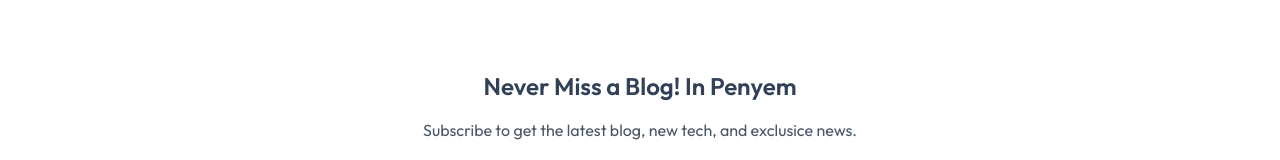
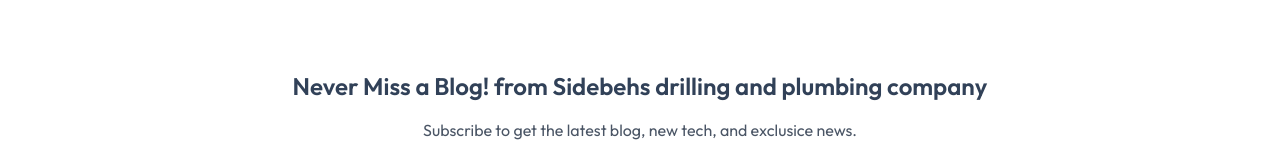
Before and after one commit to seedia1a2b/blog-client-page, a React (Vite) app: page / in a window 1280 px wide. Shown: the part 6090-6250 px from the top of the page. Built offline with nearby package versions, Linux system fonts and the light colour scheme; no server answers.

Commit message:
Change the subscribtion tag to match a borehole drilling company

```diff
--- a/src/components/Home/Subscription.jsx
+++ b/src/components/Home/Subscription.jsx
@@ -5,7 +5,7 @@
   const [email, setEmail] = useState('')
   return (
     <div className='flex items-center flex-col gap-4 mt-16'>
-      <h1 className='font-semibold text-xl sm:text-2xl text-slate-700 text-center'>Never Miss a Blog! In Penyem</h1>
+      <h1 className='font-semibold text-xl sm:text-2xl text-slate-700 text-center'>Never Miss a Blog! from Sidebehs drilling and plumbing company</h1>
       <p className='text-gray-600'>Subscribe to get the latest blog, new tech, and exclusice news.</p>
       <div className='border border-gray-300 sm:min-w-lg flex justify-between rounded-sm overflow-hidden mt-4'>
         <input onChange={(e)=> setEmail(e.target.value)} type="email" placeholder='Enter your email id'  className='px-2 text-sm flex-1 outline-0 '/>
```
